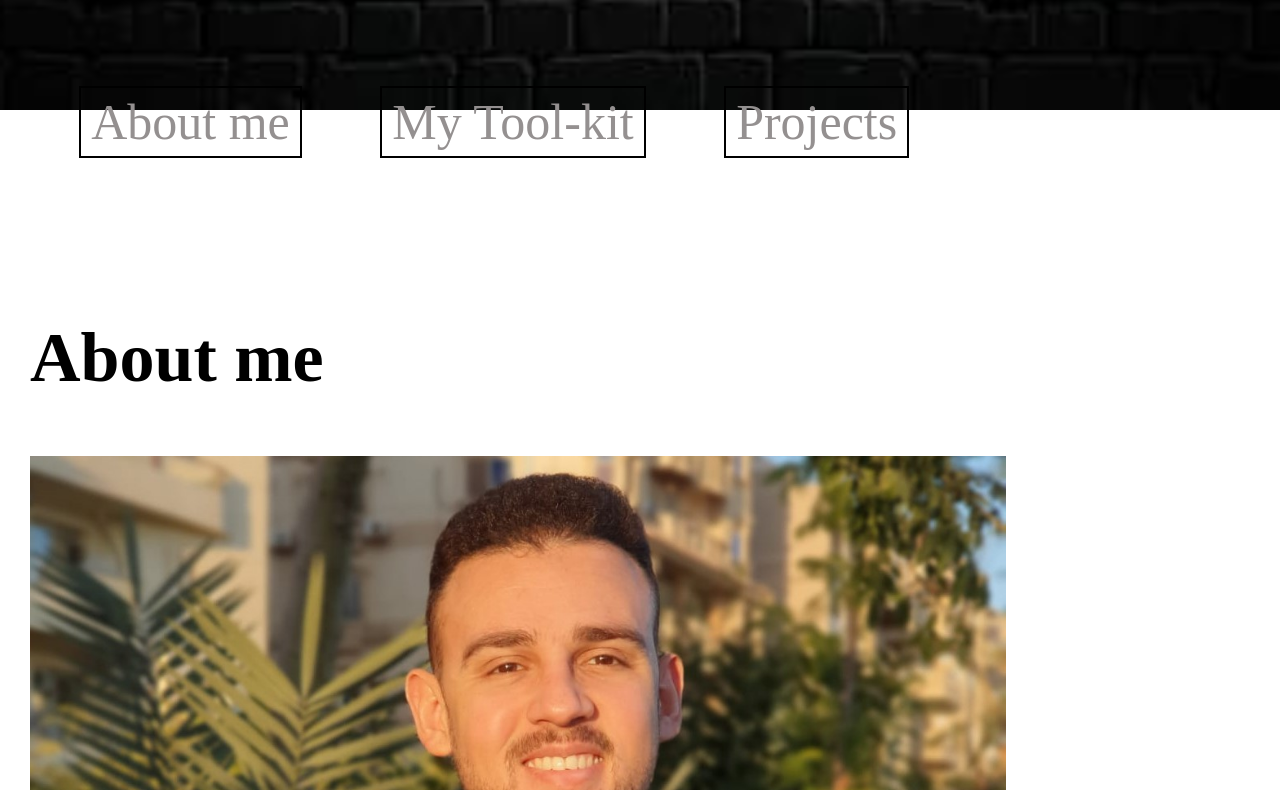
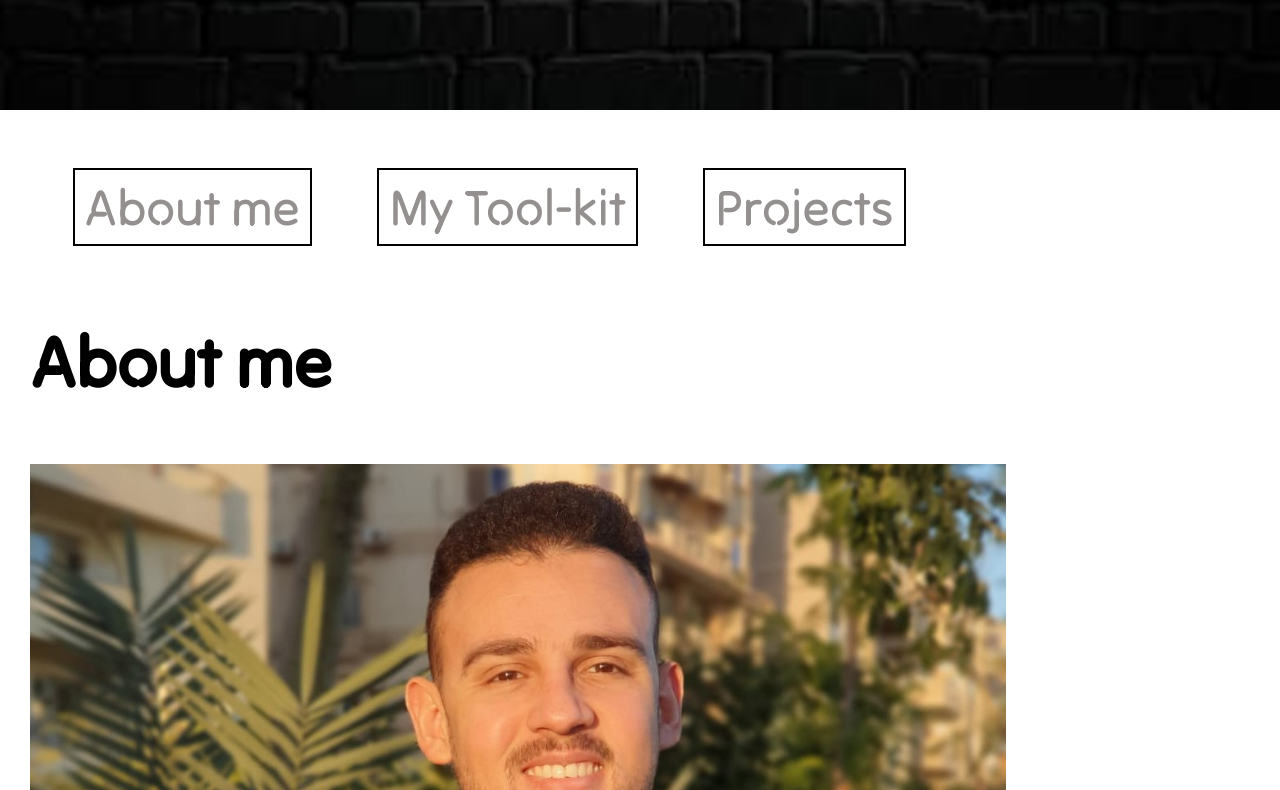
Before and after one commit to Barghout22/portfolio, a plain HTML site: page index.html in a window 1280 px wide. Shown: the part 690-1480 px from the top of the page. Drawn offline with Linux system fonts and the light colour scheme; the site is published under a folder, as on GitHub Pages, so addresses that start at the root find nothing.

Commit message:
updated the readm file

```diff
--- a/index.html
+++ b/index.html
@@ -4,6 +4,7 @@
     <meta charset="UTF-8" />
     <meta http-equiv="X-UA-Compatible" content="IE=edge" />
     <meta name="viewport" content="width=device-width, initial-scale=1.0" />
+    <meta name="description" content="Technology enthusiast and also a web designer and developer">
     <link rel="stylesheet" href="style.css" />
     <script src="script.js" defer></script>
     <link rel="shortcut icon" href="./image_resources/html.icon" type="image/x-icon">
--- a/style.css
+++ b/style.css
@@ -1,10 +1,10 @@
 @font-face {
   font-family: BillBoard;
-  src: url(/fonts/Neonderthaw-Regular.ttf);
+  src: url(./fonts/Neonderthaw-Regular.ttf);
 }
 @font-face {
   font-family: RegularNeon;
-  src: url(/fonts/TiltNeon-Regular.ttf);
+  src: url(./fonts/TiltNeon-Regular.ttf);
 }
 
 /* * {
```
Also changed, not shown: 1 other file.
